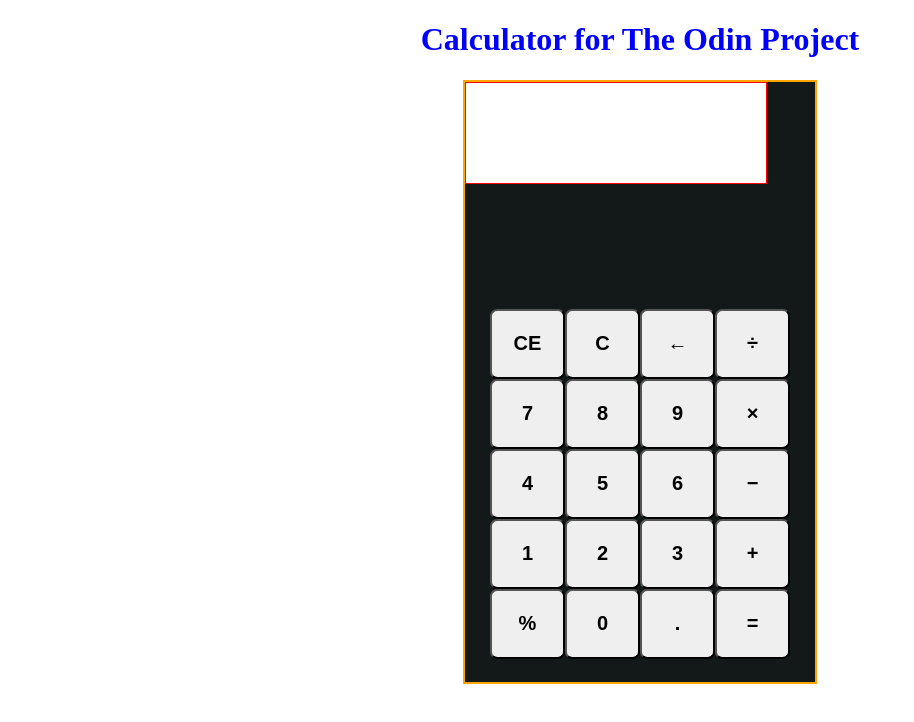
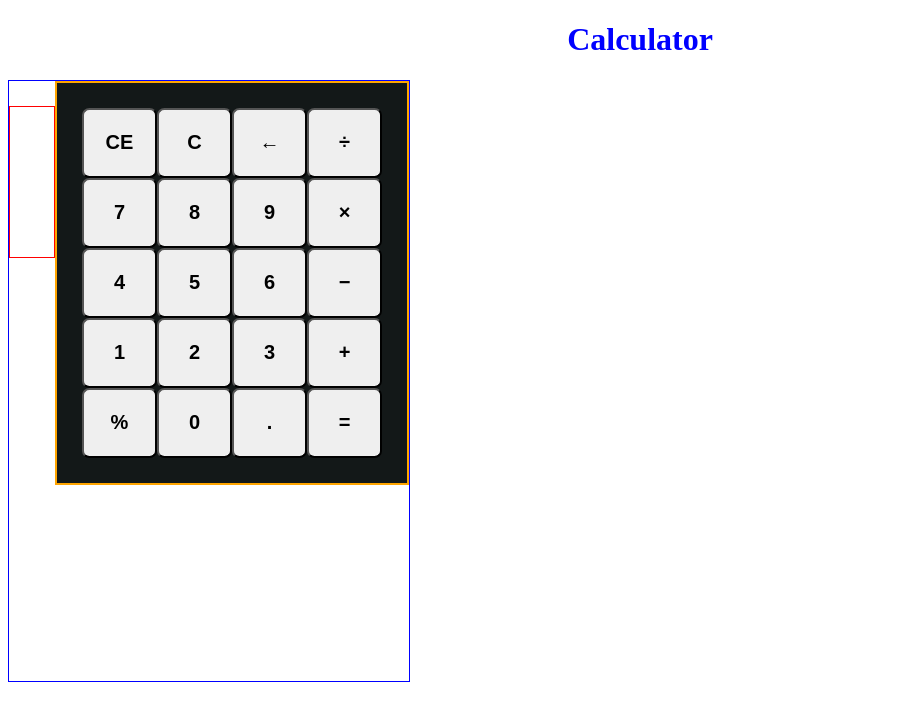
Before and after one commit to sunnkr5/Calculator, a plain HTML site: page index.html in a window 1280 px wide. Shown: the whole page, without its empty margins (0-914 px from the left). Drawn offline with Linux system fonts and the light colour scheme.

Commit message:
trying to align divs to center

```diff
--- a/index.html
+++ b/index.html
@@ -7,11 +7,13 @@
     <link rel="stylesheet" href="stylesheet.css">
 </head>
 <body>
-    <h1>Calculator for The Odin Project</h1>
+    <h1>Calculator</h1>
    <div id="maindiv">
+    <div class="div-cen">
+    <div id="display"></div>
     <div id="div1">
-        <div id="div2"></div>
-        <div id="display"></div>
+
+
         <div id="div3">
 
 
@@ -56,5 +58,6 @@
         </div>
     </div>
 </div>
+</div>
 </body>
 </html>
--- a/stylesheet.css
+++ b/stylesheet.css
@@ -9,15 +9,15 @@
     border: 2px solid orange;
     background-color: rgb(19, 24, 24);
     width: 350px;
-    height: 600px;
+    height: 400px;
 }
 #div3 {
     display: flex;
     align-items: center;
     justify-content: center;
     width: 350px;
-    height: 600px;
-    margin: 0 auto;
+    height: 400px;
+        margin-top: 0;
 
     }
 
@@ -47,9 +47,12 @@
                     flex-direction: column;
                     }
 #maindiv {
-    display: flex;
+    display: flexbox;
     align-items: center;
     justify-content: center;
+    border: 1px solid blue;
+    width: 400px;
+    height: 600px;
 }
 
 .btn {
@@ -59,14 +62,23 @@
     font-size: 20px;
     font-weight: bold;
     border-radius: 10%;
-}
+    }
 #display {
     width: 300px;
-    height: 100px;
+    height: 150px;
     border: 1px solid red;
-    display: flexbox;
+    display: flex;
     align-content: center;
     justify-content: center;
     flex-direction: row;
     background-color: white;
+    margin: 0 auto;
+    margin-top: 25px;
 }
+
+.div-cen {
+    display: flex;
+    align-content: center;
+    justify-content: space-evenly;
+
+}
```
